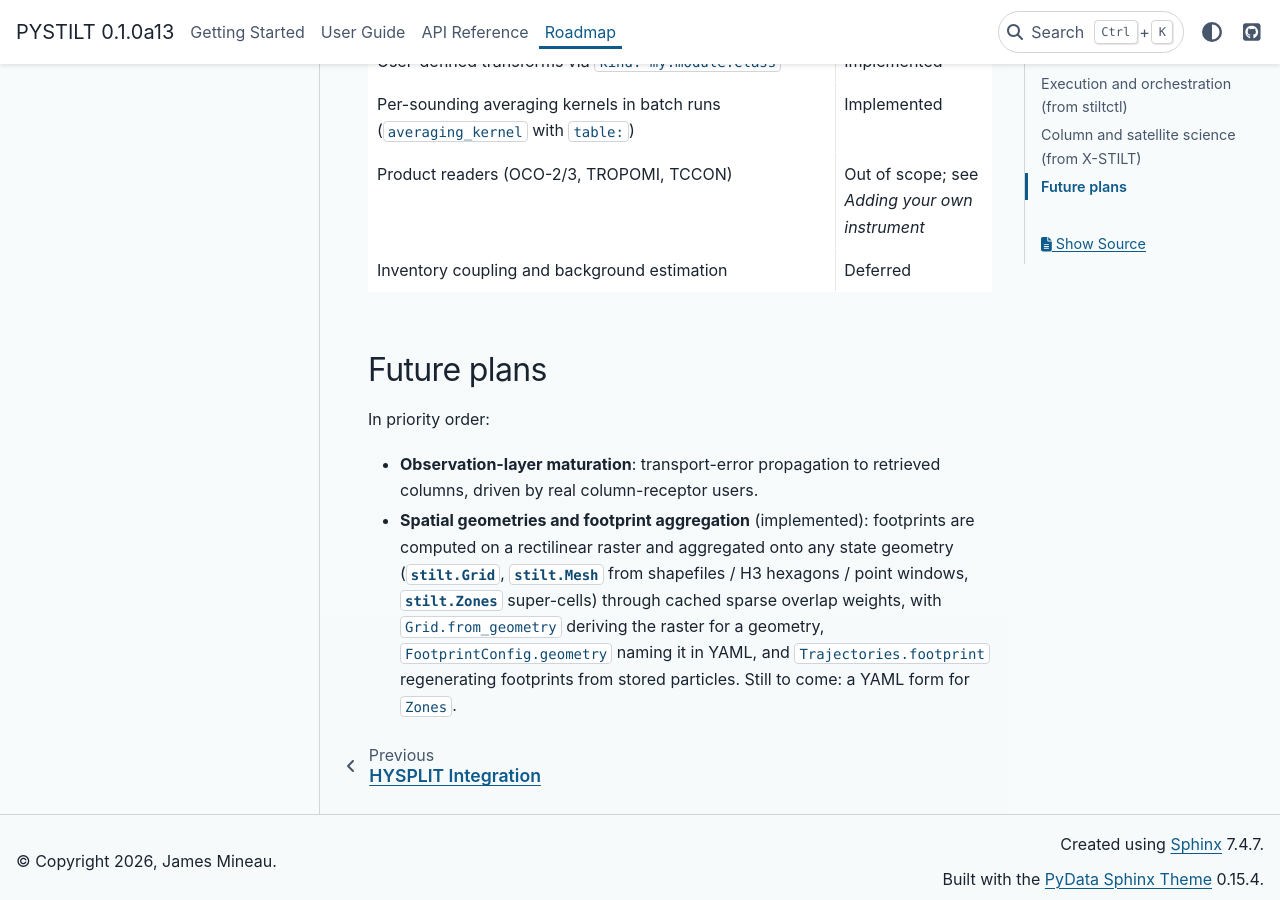
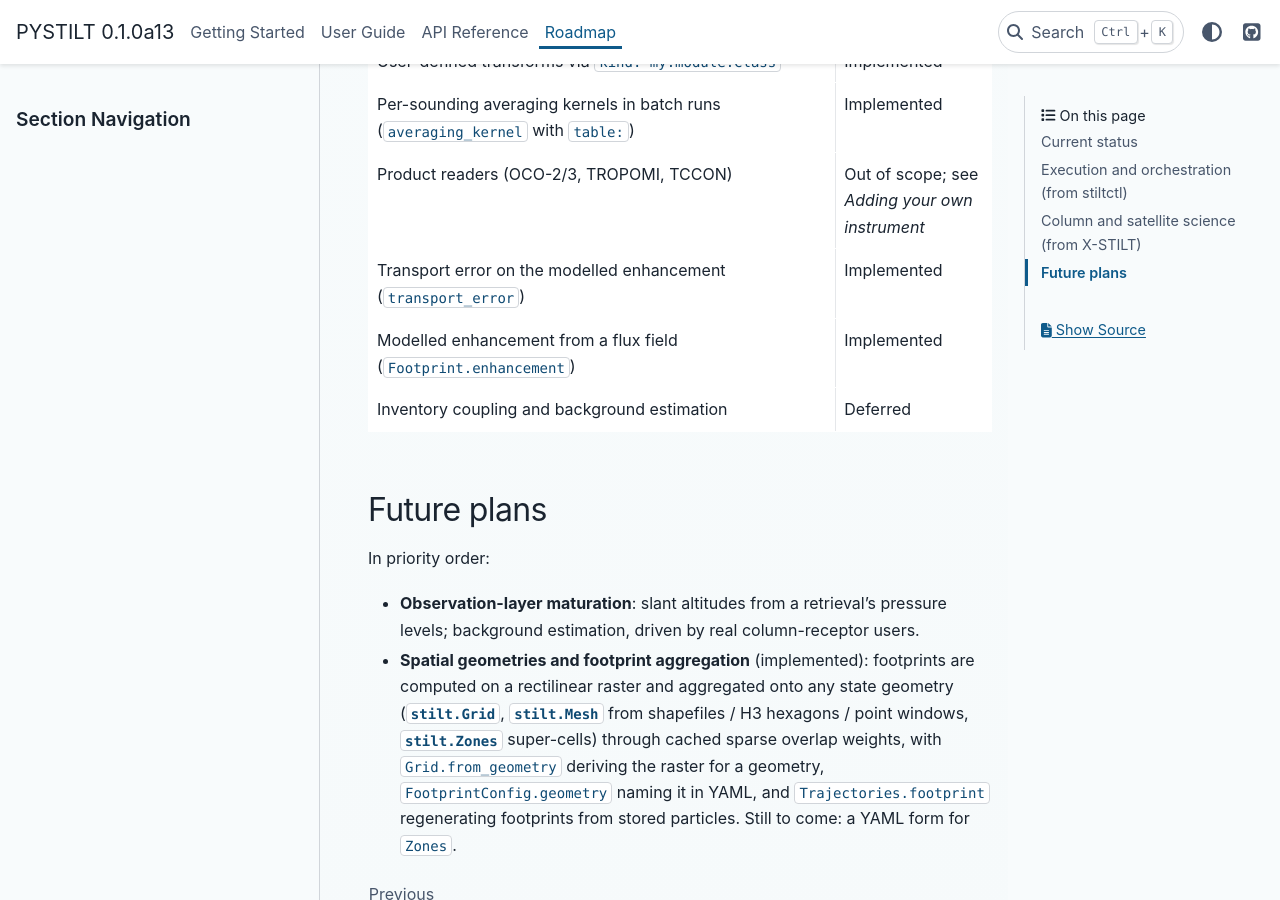
Before and after one commit to fbirds5230/runtraj, a Sphinx documentation site: the page built from docs/roadmap.rst, in a window 1280 px wide and 900 px high, scrolled down 2078 px. Built offline with Sphinx 7.4.7 and the PyData theme 0.15.4, drawn with Linux system fonts in a browser that asks for light colours; pages that are not in the unit, such as notebooks, are missing from menus.

Commit message:
feat(observations): transport error on the modelled enhancement
Port X-STILT's column transport-error method (Wu et al., 2018:
cal.trajfoot.stat, scale.dvar, cal.var.cov, cal.trans.err). A run with
wind-error settings already produced a second, wind-perturbed particle
table and an error footprint, but nothing turned the pair into the
uncertainty an inversion needs for each observation.

stilt.observations.transport_error(particles, error_particles, flux, ...)
computes each particle's enhancement (foot x flux summed along its
trajectory), the ensemble variance per release level with and without the
perturbation (top 1% dropped per level), the regression-scaled variance
difference as the level's transport error, and combines the levels with
their particle-count weights and an exponential vertical correlation
(356 m default). The footprint's transforms are applied to both tables
first, so the error is weighted like the footprint and lifetime decay,
which varies along a trajectory, is handled; the means are never clipped,
so TransportError.enhancement matches the footprint's. A point receptor is
one level; column particles are binned; multipoint receptors use their own
release heights.

stilt.flux holds the sampling (nearest cell, zero outside the field, a
time-varying field sampled at each row's datetime) and
Footprint.enhancement(flux) is the gridded counterpart, the modelled
enhancement per time step. Simulation.transform_context(name, error=)
makes the context generate_footprint uses available to callers.

Docs: a Transport Error guide, reference entries, X-STILT migration rows,
roadmap and README rows.

Refs jmineau/PYSTILT#17

```diff
--- a/docs/guides/index.rst
+++ b/docs/guides/index.rst
@@ -21,6 +21,8 @@ Each page answers one practical question. If you haven't yet, start with
 **Working with results**
 
 - :doc:`outputs`: load, plot, and aggregate footprints and trajectories
+- :doc:`transport_error`: the modelled enhancement for a flux field, and
+  how uncertain the transport makes it
 
 **Column and satellite measurements**
 
@@ -62,6 +64,7 @@ Each page answers one practical question. If you haven't yet, start with
    :caption: Working with results
 
    outputs
+   transport_error
 
 .. toctree::
    :hidden:
--- a/docs/roadmap.rst
+++ b/docs/roadmap.rst
@@ -85,6 +85,10 @@ design and column-weighting concepts.  Full X-STILT feature parity is
      - Implemented
    * - Product readers (OCO-2/3, TROPOMI, TCCON)
      - Out of scope; see *Adding your own instrument*
+   * - Transport error on the modelled enhancement (``transport_error``)
+     - Implemented
+   * - Modelled enhancement from a flux field (``Footprint.enhancement``)
+     - Implemented
    * - Inventory coupling and background estimation
      - Deferred
 
@@ -93,8 +97,9 @@ Future plans
 
 In priority order:
 
-- **Observation-layer maturation**: transport-error propagation to retrieved
-  columns, driven by real column-receptor users.
+- **Observation-layer maturation**: slant altitudes from a retrieval's
+  pressure levels; background estimation, driven by real column-receptor
+  users.
 - **Spatial geometries and footprint aggregation** (implemented): footprints
   are computed on a rectilinear raster and aggregated onto any state geometry
   (:class:`stilt.Grid`, :class:`stilt.Mesh` from shapefiles / H3 hexagons /
```
Also changed, not shown: README.md (+2 -0 lines), docs/reference/core.rst (+14 -0 lines), docs/reference/observations.rst (+13 -0 lines), 2 other files.
